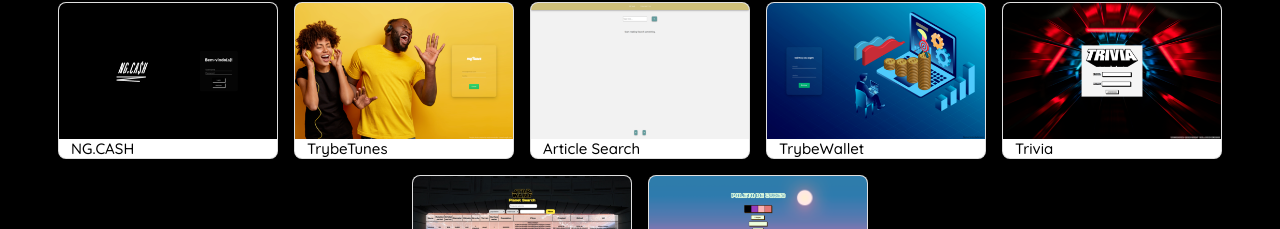
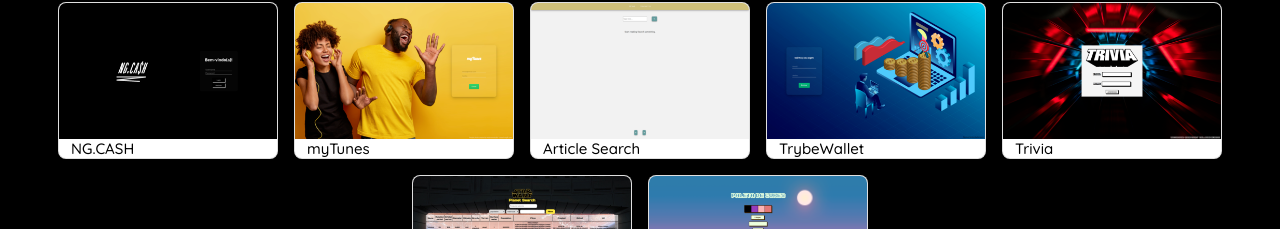
Before and after one commit to ecioferraz/ecioferraz.github.io, a React (Vite) app: page / in a window 1280 px wide. Shown: the part 1932-2161 px from the top of the page. Built offline with nearby package versions, Linux system fonts and the light colour scheme; some icons are missing.

Commit message:
fix: myTunes title

```diff
--- a/src/templates/Projects/projects.ts
+++ b/src/templates/Projects/projects.ts
@@ -17,7 +17,7 @@ export default [
     imgSrc: myTunes,
     mainURL: 'https://ecioferraz.github.io/trybe-trybetunes-project/',
     secondaryURL: 'https://github.com/ecioferraz/trybe-trybetunes-project',
-    title: 'TrybeTunes',
+    title: 'myTunes',
   },
   {
     imgSrc: articleSearch,
```
